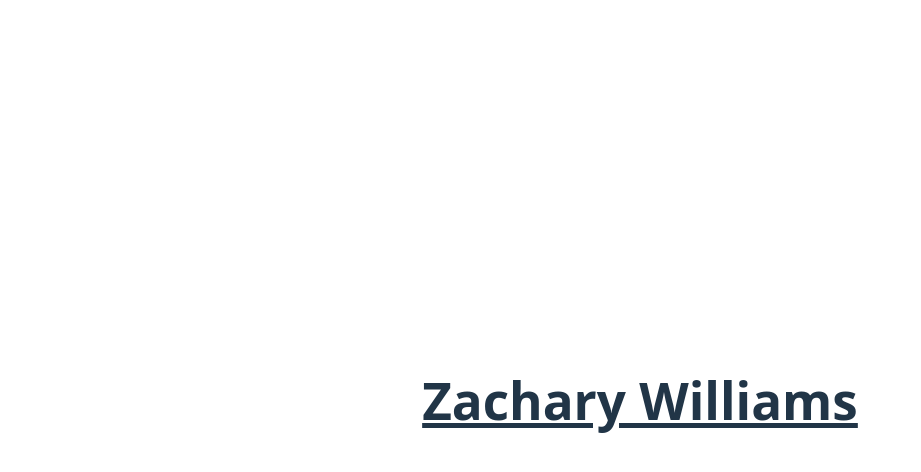
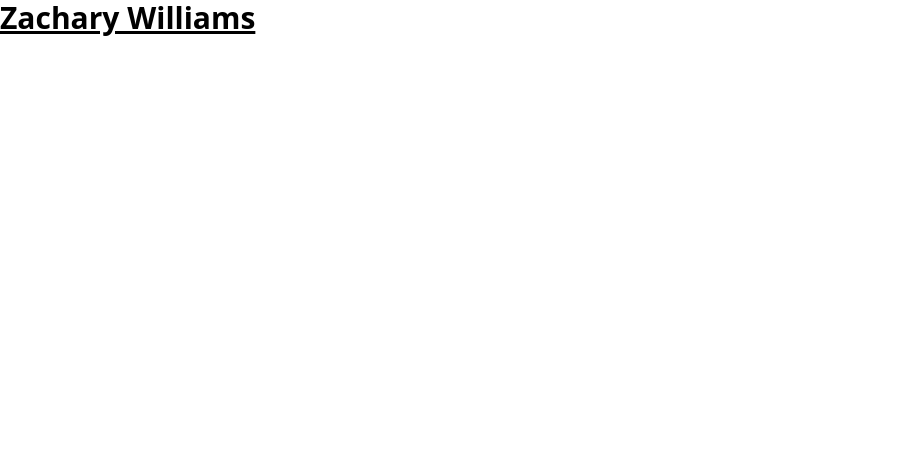
Before and after one commit to Flapjack2000/personal-website, a React (Vite) app: page / in a window 1280 px wide. Shown: the top 472 px of the page, without its empty margins (0-921 px from the left). Built offline with nearby package versions, Linux system fonts and the light colour scheme.

Commit message:
delete everything

```diff
--- a/src/App.css
+++ b/src/App.css
@@ -1,47 +1,3 @@
 @import "tailwindcss";
 
-#root {
-  max-width: 1280px;
-  margin: 0 auto;
-  padding: 2rem;
-  text-align: center;
-}
-
-.logo {
-  height: 6em;
-  padding: 1.5em;
-  will-change: filter;
-  transition: filter 300ms;
-}
-
-.logo:hover {
-  filter: drop-shadow(0 0 2em #646cffaa);
-}
-
-.logo.react:hover {
-  filter: drop-shadow(0 0 2em #61dafbaa);
-}
-
-@keyframes logo-spin {
-  from {
-    transform: rotate(0deg);
-  }
-
-  to {
-    transform: rotate(360deg);
-  }
-}
-
-@media (prefers-reduced-motion: no-preference) {
-  a:nth-of-type(2) .logo {
-    animation: logo-spin infinite 20s linear;
-  }
-}
-
-.card {
-  padding: 2em;
-}
-
-.read-the-docs {
-  color: #888;
-}
+#root {}
--- a/src/index.css
+++ b/src/index.css
@@ -1,75 +1,3 @@
 @import "tailwindcss";
 
-:root {
-  font-family: system-ui, Avenir, Helvetica, Arial, sans-serif;
-  line-height: 1.5;
-  font-weight: 400;
-
-  color-scheme: light dark;
-  color: rgba(255, 255, 255, 0.87);
-  background-color: #242424;
-
-  font-synthesis: none;
-  text-rendering: optimizeLegibility;
-  -webkit-font-smoothing: antialiased;
-  -moz-osx-font-smoothing: grayscale;
-}
-
-a {
-  font-weight: 500;
-  color: #646cff;
-  text-decoration: inherit;
-}
-
-a:hover {
-  color: #535bf2;
-}
-
-body {
-  margin: 0;
-  display: flex;
-  place-items: center;
-  min-width: 320px;
-  min-height: 100vh;
-}
-
-h1 {
-  font-size: 3.2em;
-  line-height: 1.1;
-}
-
-button {
-  border-radius: 8px;
-  border: 1px solid transparent;
-  padding: 0.6em 1.2em;
-  font-size: 1em;
-  font-weight: 500;
-  font-family: inherit;
-  background-color: #1a1a1a;
-  cursor: pointer;
-  transition: border-color 0.25s;
-}
-
-button:hover {
-  border-color: #646cff;
-}
-
-button:focus,
-button:focus-visible {
-  outline: 4px auto -webkit-focus-ring-color;
-}
-
-@media (prefers-color-scheme: light) {
-  :root {
-    color: #213547;
-    background-color: #ffffff;
-  }
-
-  a:hover {
-    color: #747bff;
-  }
-
-  button {
-    background-color: #f9f9f9;
-  }
-}
+:root {}
```
